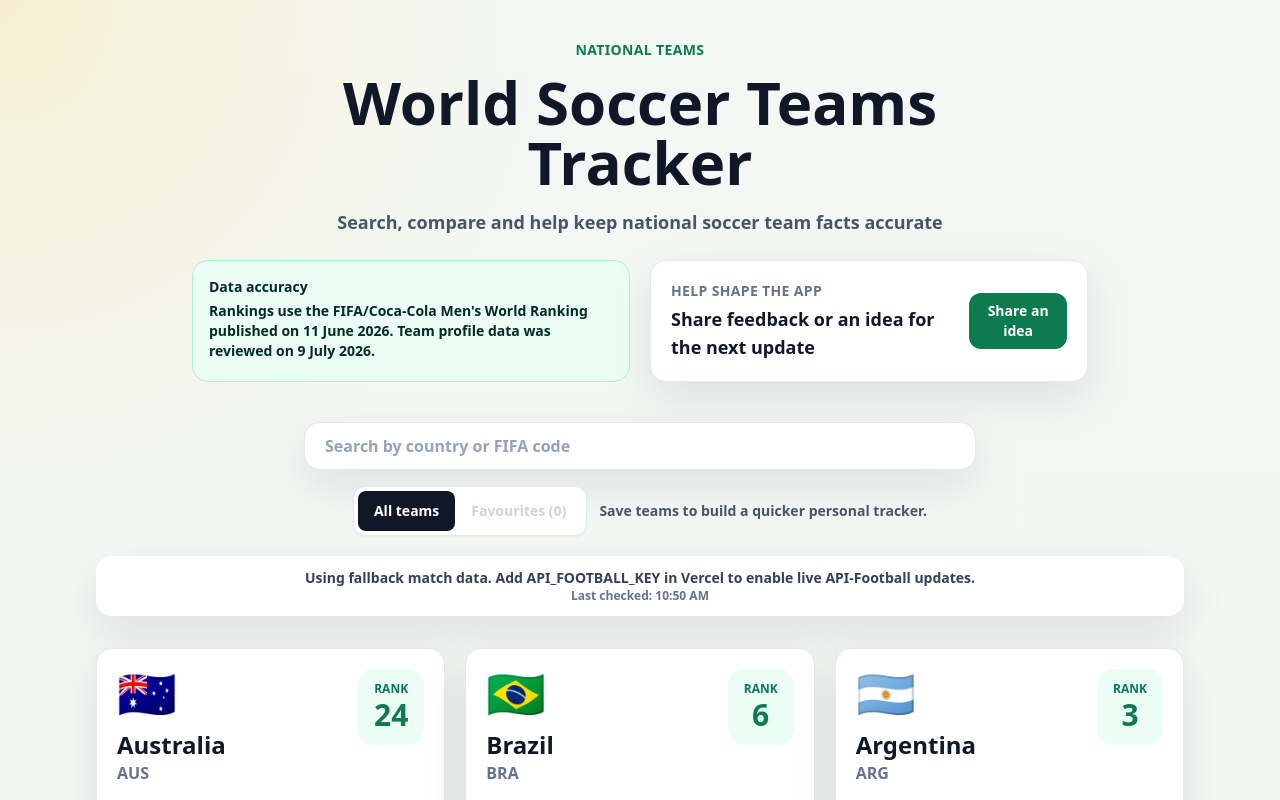
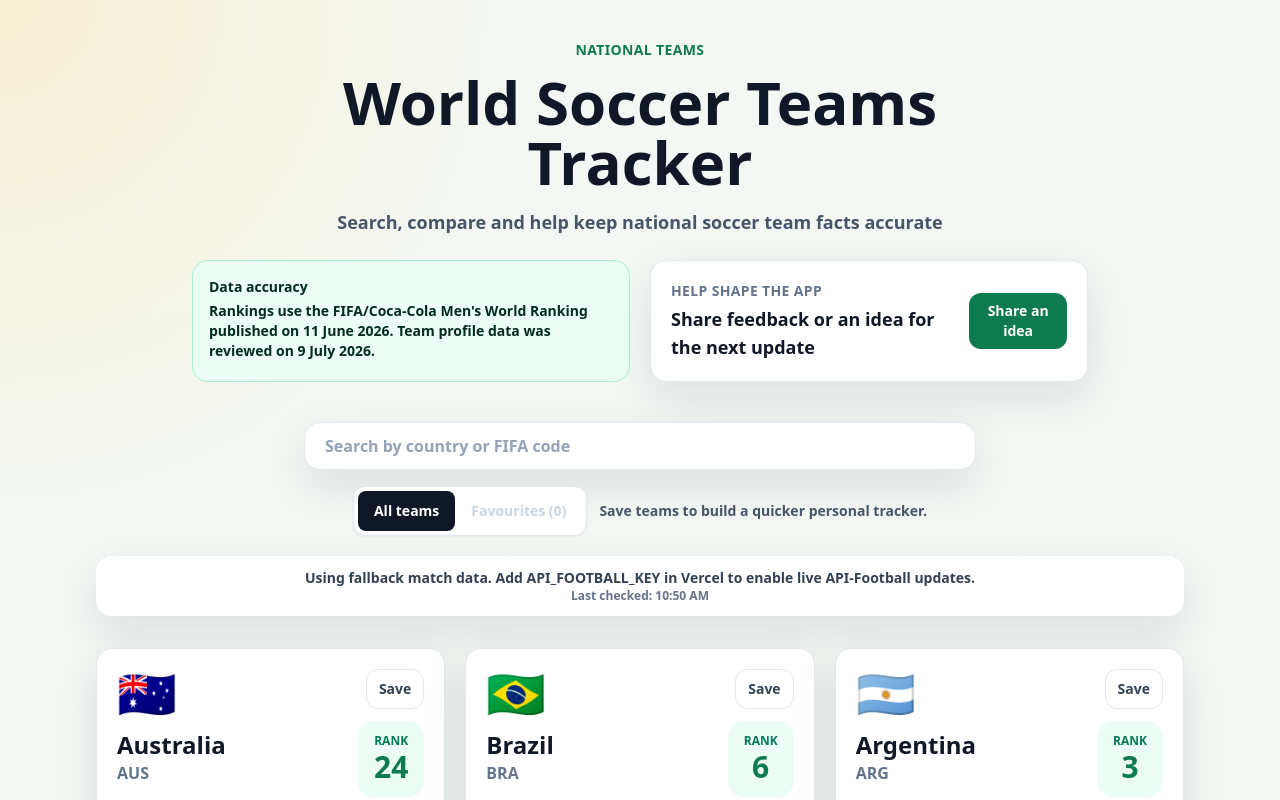
Before and after one commit to Neilcon11/world-soccer-teams-tracker, a Next.js app: page / in a window 1280 px wide. Shown: the top 800 px of the page. Built offline with nearby package versions, Linux system fonts and the light colour scheme.

Commit message:
Update TeamCard.tsx

```diff
--- a/src/components/TeamCard.tsx
+++ b/src/components/TeamCard.tsx
@@ -1,3 +1,5 @@
+"use client";
+
 import Link from "next/link";
 import type { TeamProfile } from "@/types/team";
 import { FeedbackButton } from "@/components/FeedbackButton";
@@ -6,9 +8,11 @@ import { formatNullableNumber } from "@/lib/formatters";
 
 type TeamCardProps = {
   team: TeamProfile;
+  isFavorite?: boolean;
+  onToggleFavorite?: (teamId: string) => void;
 };
 
-export function TeamCard({ team }: TeamCardProps) {
+export function TeamCard({ team, isFavorite = false, onToggleFavorite }: TeamCardProps) {
   return (
     <article className="flex h-full flex-col rounded-2xl border border-slate-200 bg-white p-5 shadow-card transition hover:-translate-y-1 hover:border-emerald-300">
       <div className="flex items-start justify-between gap-4">
@@ -17,9 +21,22 @@ export function TeamCard({ team }: TeamCardProps) {
           <h2 className="mt-3 text-2xl font-black text-night">{team.countryName}</h2>
           <p className="font-bold text-slate-500">{team.fifaCode}</p>
         </div>
-        <div className="rounded-2xl bg-emerald-50 px-4 py-3 text-center">
-          <p className="text-xs font-black uppercase text-emerald-700">Rank</p>
-          <p className="text-3xl font-black text-pitch">{formatNullableNumber(team.fifaRanking)}</p>
+        <div className="flex flex-col items-end gap-3">
+          {onToggleFavorite ? (
+            <button
+              type="button"
+              onClick={() => onToggleFavorite(team.id)}
+              aria-pressed={isFavorite}
+              aria-label={(isFavorite ? "Remove " : "Save ") + team.countryName + " as a favourite"}
+              className={"min-h-10 rounded-xl border px-3 text-sm font-black transition " + (isFavorite ? "border-pitch bg-pitch text-white" : "border-slate-200 bg-white text-slate-700 hover:border-pitch hover:text-pitch")}
+            >
+              {isFavorite ? "Saved" : "Save"}
+            </button>
+          ) : null}
+          <div className="rounded-2xl bg-emerald-50 px-4 py-3 text-center">
+            <p className="text-xs font-black uppercase text-emerald-700">Rank</p>
+            <p className="text-3xl font-black text-pitch">{formatNullableNumber(team.fifaRanking)}</p>
+          </div>
         </div>
       </div>
       <div className="mt-5 space-y-3 text-sm">
```
